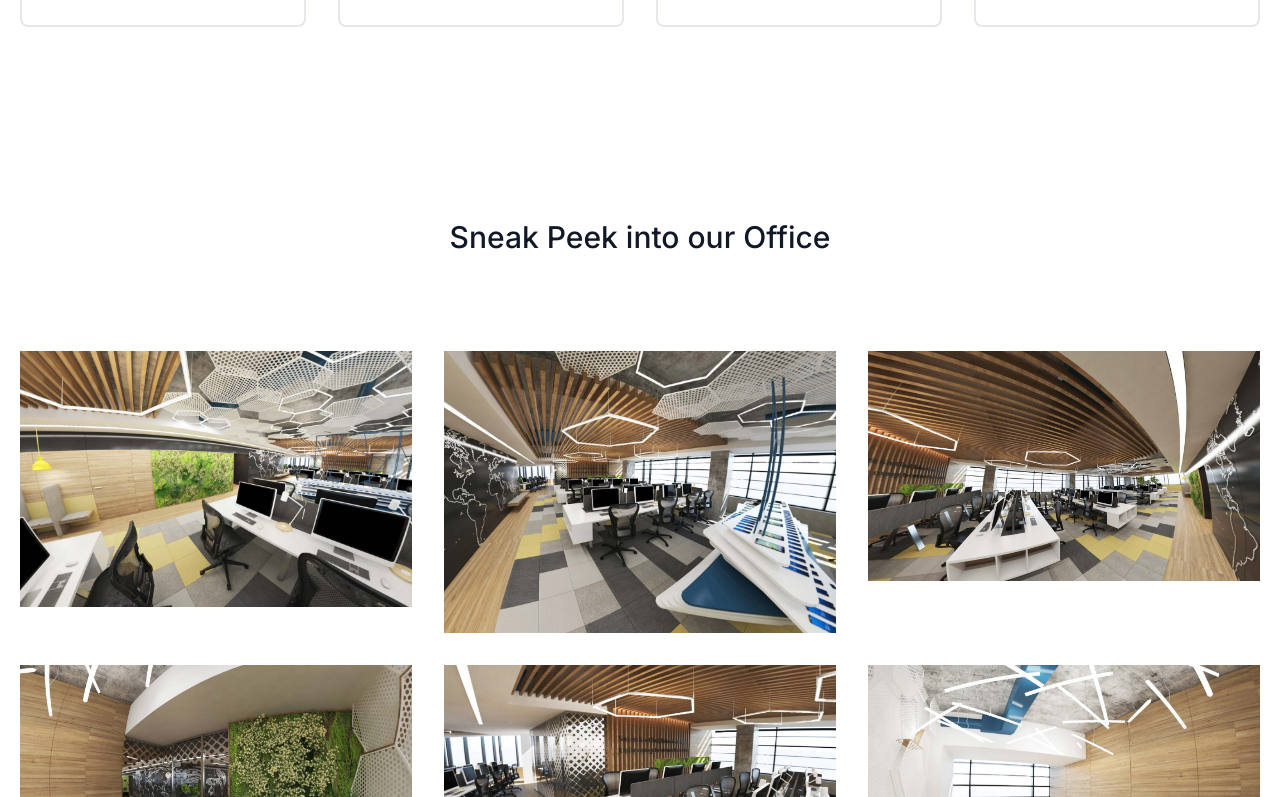
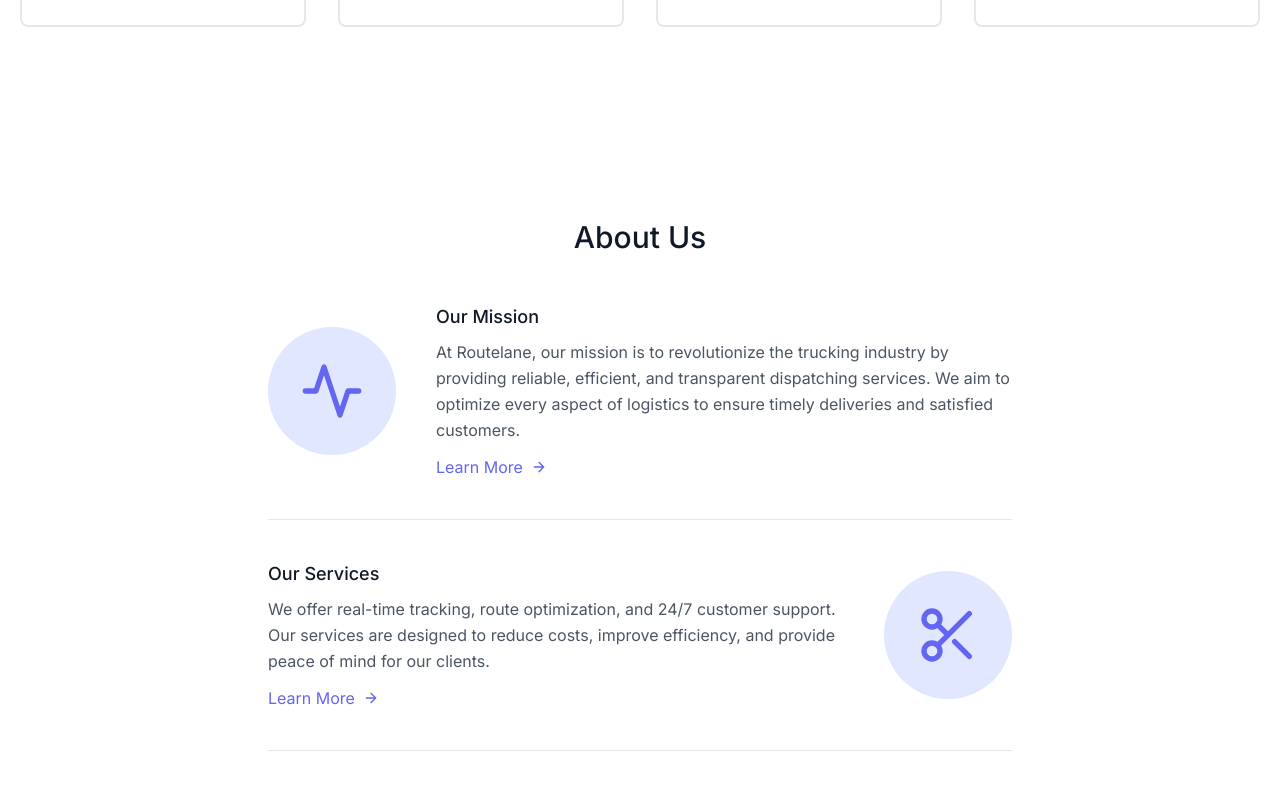
Before and after one commit to LaeeqtheDev/Routelane, a Next.js app: page / in a window 1280 px wide. Shown: the part 1483-2280 px from the top of the page. Built offline with nearby package versions, Linux system fonts and the light colour scheme.

Commit message:
Update page.js

```diff
--- a/app/page.js
+++ b/app/page.js
@@ -5,6 +5,7 @@
 import Office from "./components/Office";
 import Services from "./components/Services";
 import Testimonial from "./components/Testimppnal";
+import AboutUsSection from "./components/about us";
 import Header from "./components/header"
 import Hero from "./components/hero";
 
@@ -16,6 +17,8 @@
    <Hero/>
    <About/>
    <Services/>
+   <AboutUsSection/>
+
    <Office/>
    <Testimonial/>
    <Contact/>
```
